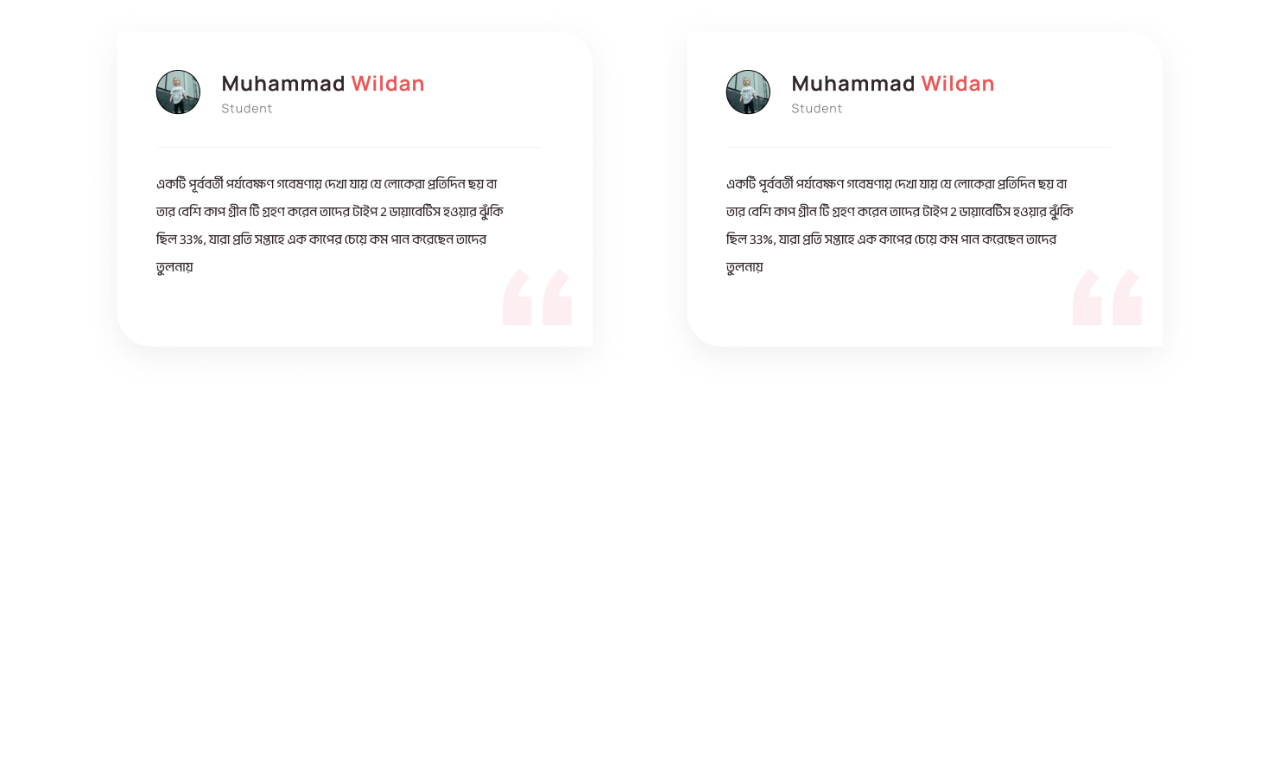
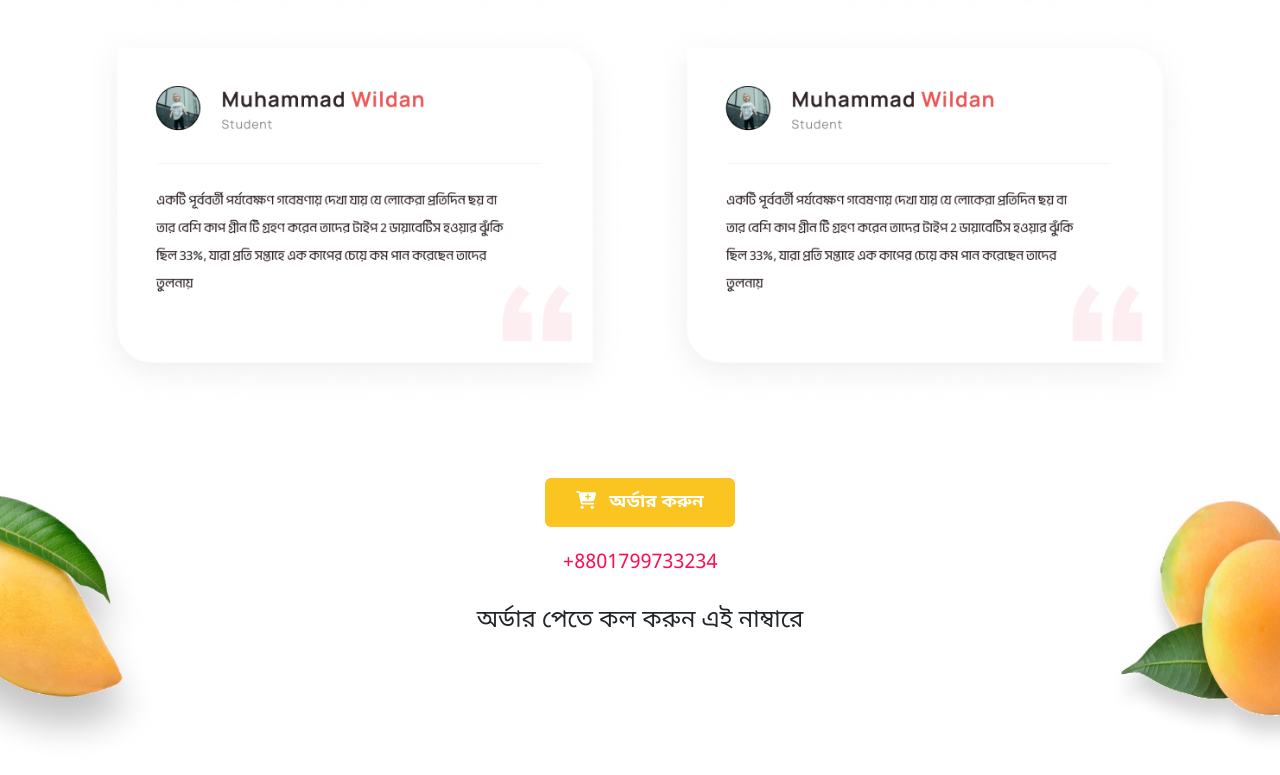
Before and after one commit to Sahabuddin2494/landing4, a plain HTML site: page index.html in a window 1280 px wide. Shown: the part 3346-4121 px from the top of the page. Before the commit the page ends 3736 px from the top, so only its background shows below. Drawn offline with nearby package versions, Linux system fonts and the light colour scheme.

Commit message:
main_part

```diff
--- a/assets/css/style.css
+++ b/assets/css/style.css
@@ -3,6 +3,9 @@
     margin: 0px;
     padding: 0px;
     box-sizing: border-box;
+}
+a{
+    text-decoration: none;
 }
 body{
     font-family: Noto Sans Bengali,sans-serif;
@@ -173,3 +176,41 @@ text-align: center;
 
 }
 /* customer_feedback_end */
+/* order_conform_section_start */
+.order_conform_section_start{
+ position: relative;
+}
+.order_conform_section_start::before{
+    content:"";
+    position: absolute;
+    background-image:url("../images/order_left.png");
+    background-position: left;
+    background-size:70% 100%;
+    background-repeat: no-repeat;
+    display: inline-block;
+    height:300px;
+    width:20%;
+    left: 0%;
+    top:20%;
+}
+.order_conform_section_start::after{
+    content:"";
+    position: absolute;
+    background-image:url("../images/order_right.png");
+    background-position:right;
+    background-size:70% 100%;
+    background-repeat: no-repeat;
+    display: inline-block;
+    height:300px;
+    width:20%;
+    right: 0%;
+    top:20%;
+}
+
+.order_conform_section_main{
+    text-align: center;
+}
+.order_conform_section_main h5{
+    color:#ff0d51;
+}
+/* order_conform_section_end */
--- a/index.html
+++ b/index.html
@@ -177,7 +177,7 @@
     </section>
     <!-- .get_free_delivery_end -->
     <!-- customer_feedback_start -->
-    <section class="customer4_feedback_start">
+    <section class="customer4_feedback_start py-3">
         <div class="container">
             <div class="row">
                 <div class="col-lg-12">
@@ -217,6 +217,28 @@
         </div>
     </section>
     <!-- customer_feedback_end -->
+    <!-- order_conform_section_start -->
+    <section class="order_conform_section_start py-lg-5 py-3">
+        <div class="container">
+            <div class="row">
+                <div class="col-lg-12">
+                    <div class="order_conform_section_main">
+                        <div class="landing4_banner_details_btn mt-2">
+                            <a href="#" class="btn"> <span><i class="fa-solid fa-cart-plus pe-2"></i></span> অর্ডার করুন</a>
+                        </div>
+                        <!-- button_part_end -->
+                        <a href="tel:01923652494">
+                            <h5 class="py-4">+8801799733234</h5>
+                        </a>
+                        <h4>অর্ডার পেতে কল করুন এই নাম্বারে</h4>
+                    </div>
+                </div>
+            </div>
+        </div>
+    </section>
+    <!-- order_conform_section_end -->
+
+
     <script src="https://cdn.jsdelivr.net/npm/bootstrap@5.3.0-alpha1/dist/js/bootstrap.bundle.min.js"></script>
     <script src="https://cdnjs.cloudflare.com/ajax/libs/font-awesome/6.3.0/js/all.min.js"></script>
 </body>
```
Also changed, not shown: assets/images/order_left.png (added), assets/images/order_right.png (added).
